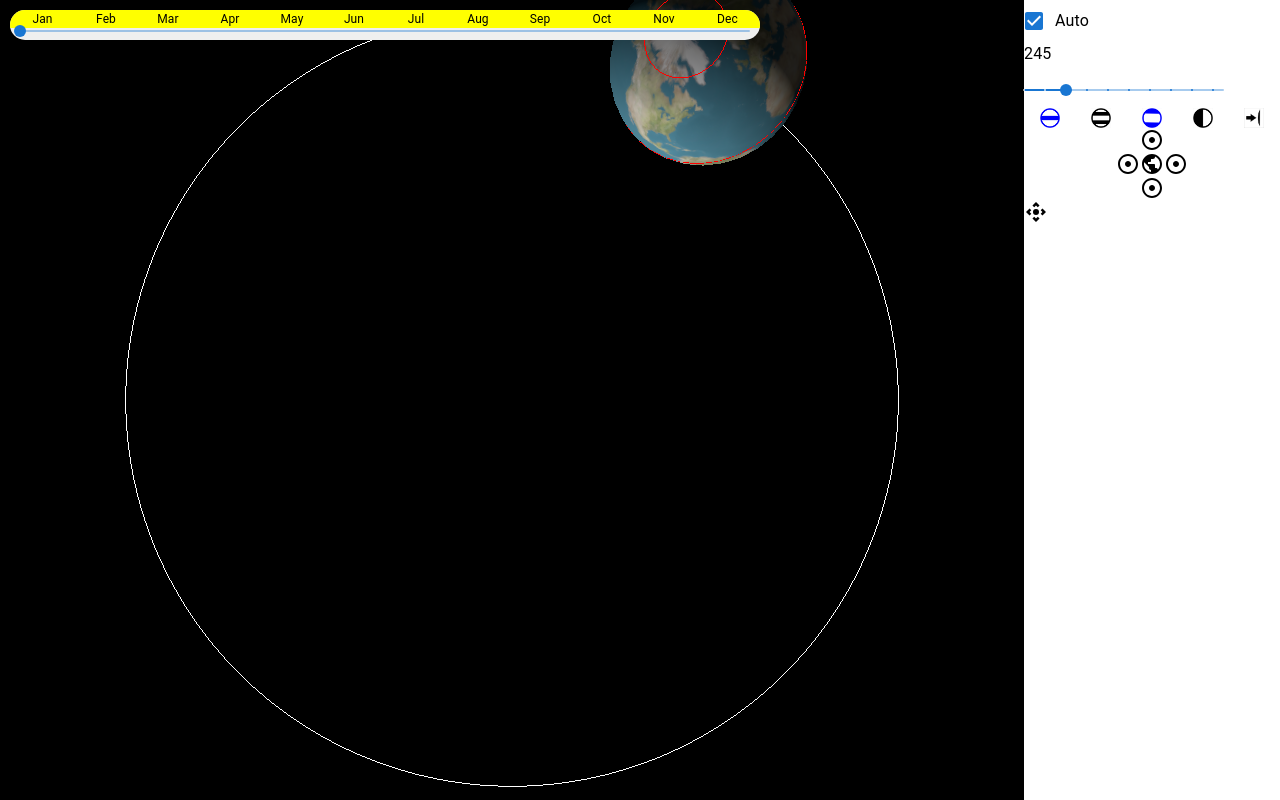
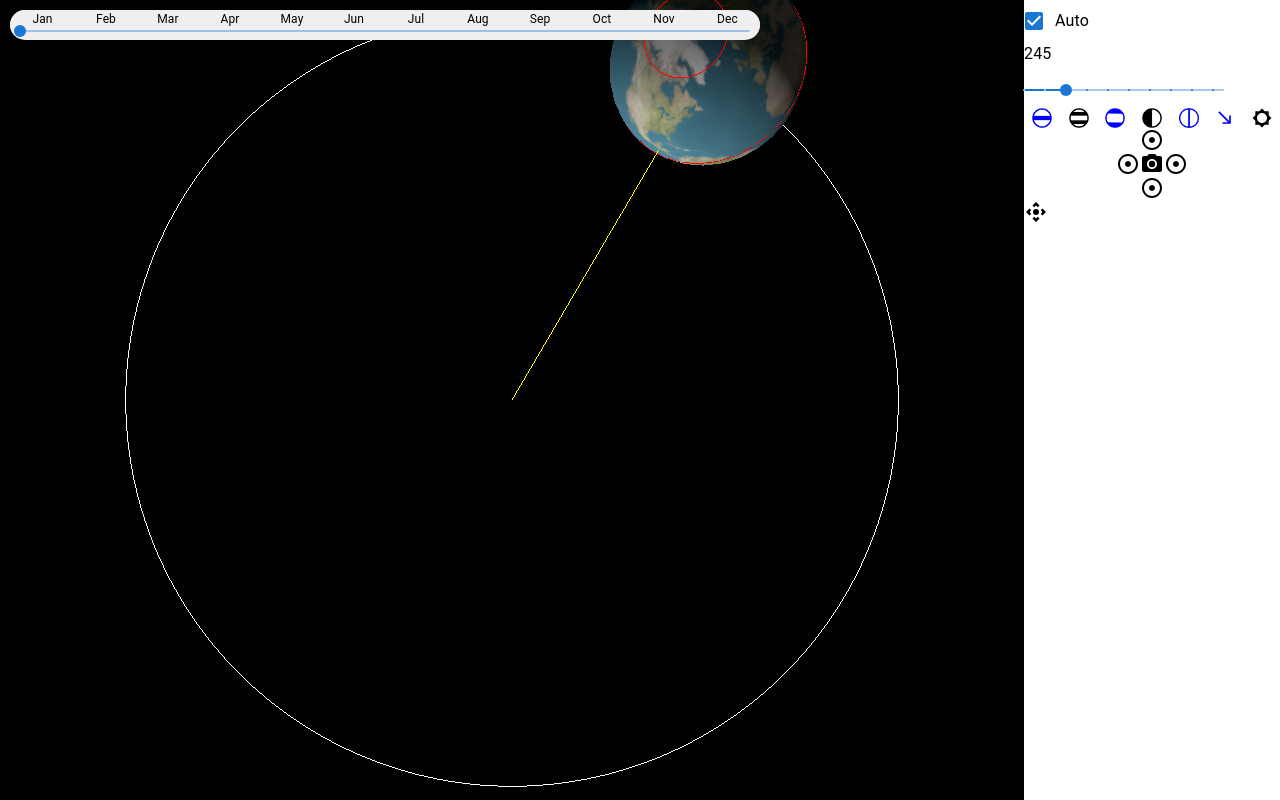
Before and after one commit to Dhammika-Mahendra/Planet, a React (Create React App) app: page / in a window 1280 px wide. Built offline with nearby package versions, Linux system fonts and the light colour scheme.

Commit message:
Option icons finished, sun ray added, equinox date offset fixed

```diff
--- a/src/Comp/OptionsSelector.js
+++ b/src/Comp/OptionsSelector.js
@@ -8,7 +8,10 @@ import light from './Icons/light.png'
 import poles from './Icons/poles.png'
 import ray from './Icons/ray.png'
 import tropic from './Icons/tropic.png'
+import midAxis from './Icons/midAxis.png'
 import { Box } from '@mui/system'
+import SouthEastIcon from '@mui/icons-material/SouthEast';
+import Brightness5Icon from '@mui/icons-material/Brightness5';
 
 export default function OptionsSelector() {
 
@@ -16,6 +19,9 @@ export default function OptionsSelector() {
     const {equ,setEqu}=useContext(Contxt)
     const {tropics,setTropics}=useContext(Contxt)
     const {poleCircles,setPoleCircles}=useContext(Contxt)
+    const {earthAxis,setEarthAxis}=useContext(Contxt)
+    const {sunRay,setSunRay}=useContext(Contxt)
+    const {sunSph,setSunSph}=useContext(Contxt)
 
   return (
     <Box sx={{width:'100%',display:'flex',justifyContent:'space-around'}}>
@@ -23,7 +29,9 @@ export default function OptionsSelector() {
         <Ico img={tropic} vr={tropics} setVar={setTropics}></Ico>
         <Ico img={poles} vr={poleCircles} setVar={setPoleCircles}></Ico>
         <Ico img={light} vr={lightHalf} setVar={setlightHalf}></Ico>
-        <Ico img={ray} vr={lightHalf} setVar={setlightHalf}></Ico>
+        <Ico img={midAxis} vr={earthAxis} setVar={setEarthAxis}></Ico>
+        <SouthEastIcon sx={{width:'20px',height:'20px',color:sunRay?'blue':'black',cursor:'pointer'}} onClick={()=>setSunRay(!sunRay)}></SouthEastIcon>
+        <Brightness5Icon sx={{width:'20px',height:'20px',color:sunSph?'blue':'black',cursor:'pointer'}} onClick={()=>setSunSph(!sunSph)}></Brightness5Icon>
     </Box>
   )
 }
--- a/src/Comp/Position.js
+++ b/src/Comp/Position.js
@@ -1,9 +1,9 @@
 import React from 'react'
 import AdjustIcon from '@mui/icons-material/Adjust';
-import PublicIcon from '@mui/icons-material/Public';
 import { Box } from '@mui/material';
 import Contx from './../Contx'
 import { useContext } from 'react';
+import CameraAltIcon from '@mui/icons-material/CameraAlt';
 
 export default function Position() {
 
@@ -14,7 +14,7 @@ export default function Position() {
         <AdjustIcon sx={{cursor:'pointer','&:hover':{color:'blue'}}} onClick={()=>setCam('top')}></AdjustIcon>
         <Box style={{display:'flex',justifyContent:'space-between',alignItems:'center'}}>
             <AdjustIcon sx={{cursor:'pointer','&:hover':{color:'blue'}}} onClick={()=>setCam('left')}></AdjustIcon>
-            <PublicIcon sx={{cursor:'pointer','&:hover':{color:'blue'}}} onClick={()=>setCam('')}></PublicIcon>
+            <CameraAltIcon sx={{cursor:'pointer','&:hover':{color:'blue'}}} onClick={()=>setCam('')}></CameraAltIcon>
             <AdjustIcon sx={{cursor:'pointer','&:hover':{color:'blue'}}} onClick={()=>setCam('right')}></AdjustIcon>
         </Box>
         <AdjustIcon sx={{cursor:'pointer','&:hover':{color:'blue'}}} onClick={()=>setCam('bottom')}></AdjustIcon>
--- a/src/Contx.js
+++ b/src/Contx.js
@@ -14,6 +14,9 @@ export function Contx({children}){
     const [equ,setEqu]=useState(true)//equator
     const [tropics,setTropics]=useState(false)//capricon and cancer
     const [poleCircles,setPoleCircles]=useState(true)//pole circles
+    const [earthAxis,setEarthAxis]=useState(true)//earth cross axis
+    const [sunRay,setSunRay]=useState(true)//perpendicular ray from sun
+    const [sunSph,setSunSph]=useState(false)//sun
 
     {/* ----- camera direction ------------- */}
     const [cam,setCam]=useState('')//camera direction
@@ -22,7 +25,7 @@ export function Contx({children}){
     const [trackCam,setTrackCam]=useState(false)
 
     return (
-        <Contxt.Provider value={{speed,setSpeed,autoR,setAutoR,date,setDate,dateFeedBack,setDateFeedBack,lightHalf,setlightHalf,equ,setEqu,tropics,setTropics,cam,setCam,poleCircles,setPoleCircles,trackCam,setTrackCam}}>
+        <Contxt.Provider value={{speed,setSpeed,autoR,setAutoR,date,setDate,dateFeedBack,setDateFeedBack,lightHalf,setlightHalf,equ,setEqu,tropics,setTropics,cam,setCam,poleCircles,setPoleCircles,trackCam,setTrackCam,earthAxis,setEarthAxis,sunRay,setSunRay,sunSph,setSunSph}}>
         {children}
         </Contxt.Provider>
   )
--- a/src/DateController.js
+++ b/src/DateController.js
@@ -11,7 +11,7 @@ export default function DateController() {
     const {date,setDate}=useContext(Contxt)
     const {dateFeedBack}=useContext(Contxt)
 
-    const [dateStore,setDateStore]=useState(0)
+    const [dateStore,setDateStore]=useState(0)//needed for this component only
 
     const handleDate=()=>{
         setDate(dateStore)
@@ -54,40 +54,40 @@ export default function DateController() {
 
         <Box sx={{width:'750px',height:'30px',position:'fixed',top:'10px',left:'10px',backgroundColor:'#efefef',borderRadius:'15px',overflow:'hidden',display:'flex',flexDirection:'column',alignItems:'center'}}>
             <Box sx={{display:'flex',justifyContent:'space-between',width:'100%'}}>
-                    <div style={{display:'flex',justifyContent:'center',flex:'1',backgroundColor:'yellow'}}>
+                    <div style={{display:'flex',justifyContent:'center',flex:'1',backgroundColor:'#efefef'}}>
                         <Typography sx={{fontSize:'12px'}}>Jan</Typography>
                     </div>
-                    <div style={{display:'flex',justifyContent:'center',width:'62px',backgroundColor:'yellow'}}>
+                    <div style={{display:'flex',justifyContent:'center',width:'62px',backgroundColor:'#efefef'}}>
                         <Typography sx={{fontSize:'12px'}}>Feb</Typography>
                     </div>
-                    <div style={{display:'flex',justifyContent:'center',width:'62px',backgroundColor:'yellow'}}>
+                    <div style={{display:'flex',justifyContent:'center',width:'62px',backgroundColor:'#efefef'}}>
                         <Typography sx={{fontSize:'12px'}}>Mar</Typography>
                     </div>
-                    <div style={{display:'flex',justifyContent:'center',width:'62px',backgroundColor:'yellow'}}>
+                    <div style={{display:'flex',justifyContent:'center',width:'62px',backgroundColor:'#efefef'}}>
                         <Typography sx={{fontSize:'12px'}}>Apr</Typography>
                     </div>
-                    <div style={{display:'flex',justifyContent:'center',width:'62px',backgroundColor:'yellow'}}>
+                    <div style={{display:'flex',justifyContent:'center',width:'62px',backgroundColor:'#efefef'}}>
                         <Typography sx={{fontSize:'12px'}}>May</Typography>
                     </div>
-                    <div style={{display:'flex',justifyContent:'center',width:'62px',backgroundColor:'yellow'}}>
+                    <div style={{display:'flex',justifyContent:'center',width:'62px',backgroundColor:'#efefef'}}>
                         <Typography sx={{fontSize:'12px'}}>Jun</Typography>
                     </div>
-                    <div style={{display:'flex',justifyContent:'center',width:'62px',backgroundColor:'yellow'}}>
+                    <div style={{display:'flex',justifyContent:'center',width:'62px',backgroundColor:'#efefef'}}>
                         <Typography sx={{fontSize:'12px'}}>Jul</Typography>
                     </div>
-                    <div style={{display:'flex',justifyContent:'center',width:'62px',backgroundColor:'yellow'}}>
+                    <div style={{display:'flex',justifyContent:'center',width:'62px',backgroundColor:'#efefef'}}>
                         <Typography sx={{fontSize:'12px'}}>Aug</Typography>
                     </div>
-                    <div style={{display:'flex',justifyContent:'center',width:'62px',backgroundColor:'yellow'}}>
+                    <div style={{display:'flex',justifyContent:'center',width:'62px',backgroundColor:'#efefef'}}>
                         <Typography sx={{fontSize:'12px'}}>Sep</Typography>
                     </div>
-                    <div style={{display:'flex',justifyContent:'center',width:'62px',backgroundColor:'yellow'}}>
+                    <div style={{display:'flex',justifyContent:'center',width:'62px',backgroundColor:'#efefef'}}>
                         <Typography sx={{fontSize:'12px'}}>Oct</Typography>
                     </div>
-                    <div style={{display:'flex',justifyContent:'center',width:'62px',backgroundColor:'yellow'}}>
+                    <div style={{display:'flex',justifyContent:'center',width:'62px',backgroundColor:'#efefef'}}>
                         <Typography sx={{fontSize:'12px'}}>Nov</Typography>
                     </div>
-                    <div style={{display:'flex',justifyContent:'center',flex:'1',backgroundColor:'yellow'}}>
+                    <div style={{display:'flex',justifyContent:'center',flex:'1',backgroundColor:'#efefef'}}>
                         <Typography sx={{fontSize:'12px'}}>Dec</Typography>
                     </div>
             </Box>
--- a/src/View.js
+++ b/src/View.js
@@ -19,6 +19,11 @@ export default function View() {
   const {equ}=useContext(Contxt)//light half of the earth
   const {tropics}=useContext(Contxt)//cancer and capricon lines
   const {poleCircles}=useContext(Contxt)//if pole circles on
+  const {earthAxis}=useContext(Contxt)//if earth axis on
+  const {sunRay}=useContext(Contxt)//if perpendicular sun ray on
+  const {sunSph}=useContext(Contxt)//if sun is on
+
+  const {trackCam}=useContext(Contxt)//track camera
 
   const ref = useRef();//the html element where scene is added into
   const sceneRef = useRef(null);
@@ -36,8 +41,10 @@ export default function View() {
 
 
 useEffect(()=>{
+//=======================================================================================================
+//=================           Basic scene setting           =============================================
+//=======================================================================================================
 
-//Basic scene setting ====================================================================================
 const scene = new THREE.Scene();
 const camera = new THREE.PerspectiveCamera( 45, (window.innerWidth*0.8) / window.innerHeight, 0.1, 1000 );
 const renderer = new THREE.WebGLRenderer();
@@ -47,22 +54,57 @@ if (ref.current.children.length === 0) {
 }
 
 const controls = new OrbitControls( camera, renderer.domElement );
+controls.minDistance = 0.1
 controls.target.set(camLookAt.x,camLookAt.y,camLookAt.z)
 controls.update()
-//========================================================================================================
 
+//=======================================================================================================
+//=========================          Objects                   ==========================================
+//=======================================================================================================
 
-//Earth------------------------------------------------------------------------------------------------
+//Earth----------------------------------------------
 const geometry = new THREE.SphereGeometry( 2,32,32 );
 const material = new THREE.MeshStandardMaterial( { map:new THREE.TextureLoader().load(earthIMG) } );
 const earth = new THREE.Mesh( geometry, material );
 scene.add( earth );
 earth.position.x=6
 
+//Rotation axis of earth
+const materialRTAX = new THREE.LineBasicMaterial({
+	color: 0x0000ff
+});
+const pointsRTAX = [];
+pointsRTAX.push( new THREE.Vector3( 0,3,0 ) );
+pointsRTAX.push( new THREE.Vector3( 0,-3,0 ) );
+
+const geometryRTAX = new THREE.BufferGeometry().setFromPoints( pointsRTAX );
+const lineRTAX = new THREE.Line( geometryRTAX, materialRTAX );
+if(earthAxis){earth.add( lineRTAX )}
+
+//lightHalf circle of the earth
+const curve3 = new THREE.EllipseCurve(
+	0,  0,            // ax, aY
+	2.03,  2.03,         // xRadius, yRadius
+	0,  2 * Math.PI,  // aStartAngle, aEndAngle
+	false,            // aClockwise
+	0                 // aRotation
+);
+
+const points4 = curve3.getPoints( 50 );
+const geometry3 = new THREE.BufferGeometry().setFromPoints( points4 );
+const material3 = new THREE.LineBasicMaterial( { color: 0x00ff00 } );
+const ellipse3 = new THREE.Line( geometry3, material3 );
+ellipse3.rotateZ(1.5708)
+if(lightHalf){
+  scene.add(ellipse3)
+}else{
+  scene.remove(ellipse3)
+}
+
 //Equator
 const curve = new THREE.EllipseCurve(
 	0,  0,            // ax, aY
-	2,  2,         // xRadius, yRadius
+	2,  2,            // xRadius, yRadius
 	0,  2 * Math.PI,  // aStartAngle, aEndAngle
 	false,            // aClockwise
 	0                 // aRotation
@@ -77,7 +119,7 @@ const curveTropic = new THREE.EllipseCurve(
 	0
 );
 
-//capricon
+//poles
 const curvePole = new THREE.EllipseCurve(
 	0,  0,
 	0.8,  0.8,
@@ -95,13 +137,13 @@ ellipse.rotateX(1.5708)
 const pointsCapricon = curveTropic.getPoints( 50 );
 const geometryCapricon = new THREE.BufferGeometry().setFromPoints( pointsCapricon );
 const capricon = new THREE.Line( geometryCapricon, material5 );
-capricon.position.y-=0.7
+capricon.position.y-=0.76
 capricon.rotateX(1.5708)
 
 const pointsCancer = curveTropic.getPoints( 50 );
 const geometryCancer = new THREE.BufferGeometry().setFromPoints( pointsCancer );
 const cancer = new THREE.Line( geometryCancer, material5 );
-cancer.position.y+=0.7
+cancer.position.y+=0.76
 cancer.rotateX(1.5708)
 
 const pointsPoleN = curvePole.getPoints( 30 );
@@ -121,6 +163,7 @@ if(poleCircles){earth.add(poleN);earth.add(poleS);}
 if(equ){earth.add(ellipse)}else{earth.remove(ellipse)}
 earth.rotateZ(0.4101524)
 
+//Light source ================================================================
 const width = 8;
 const height = 8;
 const intensity = 2;
@@ -128,56 +171,28 @@ const rectLight = new THREE.RectAreaLight( 0xffffff, intensity,  width, height )
 rectLight.position.set( 0, 0, 0 );
 scene.add( rectLight )
 
-//lightHalf-------------------------------
-
-const curve3 = new THREE.EllipseCurve(
-	0,  0,            // ax, aY
-	2.03,  2.03,         // xRadius, yRadius
-	0,  2 * Math.PI,  // aStartAngle, aEndAngle
-	false,            // aClockwise
-	0                 // aRotation
-);
-
-const points4 = curve3.getPoints( 50 );
-const geometry3 = new THREE.BufferGeometry().setFromPoints( points4 );
-const material3 = new THREE.LineBasicMaterial( { color: 0x00ff00 } );
-const ellipse3 = new THREE.Line( geometry3, material3 );
-ellipse3.rotateZ(1.5708)
-if(lightHalf){
-  scene.add(ellipse3)
-}else{
-  scene.remove(ellipse3)
-}
-
 //Sun-----------------------------------------------------------------------------------------------
 const geometry2 = new THREE.SphereGeometry( 2,32,32 );
 const material2 = new THREE.MeshBasicMaterial( { map:new THREE.TextureLoader().load(sunIMG) } );
 const sun = new THREE.Mesh( geometry2, material2 );
-//scene.add( sun );
+if(sunSph){scene.add( sun )}
 
-const pointLight = new THREE.PointLight( 0xffffff,10,15);//sun light
-/* scene.add( pointLight );
-pointLight.position.x=0
-pointLight.position.y=0 */
 
 const light = new THREE.AmbientLight( 0x404040); // soft white light
 scene.add( light );
 
-//sunlight toward earth
+//sunlight toward earth----------------------------------------------------------
+const geometryRay = new THREE.BufferGeometry();
+const verticesRay = new Float32Array([
+    0, 0, 0,  // Start point
+    8, 0, 0   // End point
+]);
+geometryRay.setAttribute('position', new THREE.BufferAttribute(verticesRay, 3))
+const materialRay = new THREE.LineBasicMaterial({ color: 0xffff00 });
+const line = new THREE.Line(geometryRay, materialRay);
+if(sunRay){scene.add(line)}
 
-//Rotation axis of earth---------------------------------- ---------------------
-const materialRTAX = new THREE.LineBasicMaterial({
-	color: 0x0000ff
-});
-const pointsRTAX = [];
-pointsRTAX.push( new THREE.Vector3( 0,3,0 ) );
-pointsRTAX.push( new THREE.Vector3( 0,-3,0 ) );
-
-const geometryRTAX = new THREE.BufferGeometry().setFromPoints( pointsRTAX );
-const lineRTAX = new THREE.Line( geometryRTAX, materialRTAX );
-earth.add( lineRTAX );
-
-//Earth trajectory
+//Earth trajectory--------------------------------------------------------------
 const curve2 = new THREE.EllipseCurve(
 	0,  0,            // ax, aY
 	8, 	8,             // xRadius, yRadius
@@ -199,23 +214,33 @@ camera.position.y = cameraPosition.y;
 //=======================================================================================================
 //=========================           Animation                   =======================================
 //=======================================================================================================
+
 let t=pos
 let animationId
 let direction
 const center = new THREE.Vector3(0, 0, 0);
 const up = new THREE.Vector3(0, 0, 1); // Up vector
+let dateOffset;
 
 function animate() {
   controls.update()
 	animationId=requestAnimationFrame( animate );
-	//sun.rotation.y+=0.0025
+	sun.rotation.y+=0.0025
 
   if(autoRstore){//if earth is set to revolve auto
       t -= 0.001*speed;
       if (t < 0) t = 1;
   }else{
-      if(date>=1 && date<=184){t=185-date}
-      else if(date>=185 && date<=365){t=550-date}
+      //offset by 12--------
+      dateOffset=date
+      if(date>352){
+        dateOffset=date-352
+      }else{
+        dateOffset=date+13
+      }
+      //---------------------
+      if(dateOffset>=1 && dateOffset<=184){t=185-dateOffset}
+      else if(dateOffset>=185 && dateOffset<=365){t=550-dateOffset}
       t=t/365
   }
 
@@ -235,6 +260,15 @@ function animate() {
     direction = new THREE.Vector3().subVectors(center, ellipse3.position).normalize();
     const quaternion = new THREE.Quaternion().setFromUnitVectors(up, direction);
     ellipse3.quaternion.copy(quaternion);
+  }
+
+  //light ray from sun to earth
+  if(sunRay){
+    const positions = geometryRay.attributes.position.array
+    positions[3] = vector.x
+    positions[4] = vector.y
+    positions[5] = vector.z
+    geometryRay.attributes.position.needsUpdate = true;
   }
 
   //Check for imediate camera postion buttons
@@ -280,6 +314,7 @@ function animate() {
       } break;
     }
   }
+
   //keep camera positions stored , not to change the orbit controls
   setCameraPosition({x:camera.position.x,y:camera.position.y,z:camera.position.z})
   setPos(t)
@@ -304,7 +339,7 @@ return () => {
   renderer.dispose();
 };
 
-},[autoRstore,speed,date,lightHalf,equ,tropics,cam,poleCircles])
+},[autoRstore,speed,date,lightHalf,equ,tropics,cam,poleCircles,sunRay,earthAxis,trackCam,sunSph])
 
 useEffect(() => {
   if (!autoR) {
```
Also changed, not shown: src/Comp/Icons/midAxis.png (added).
